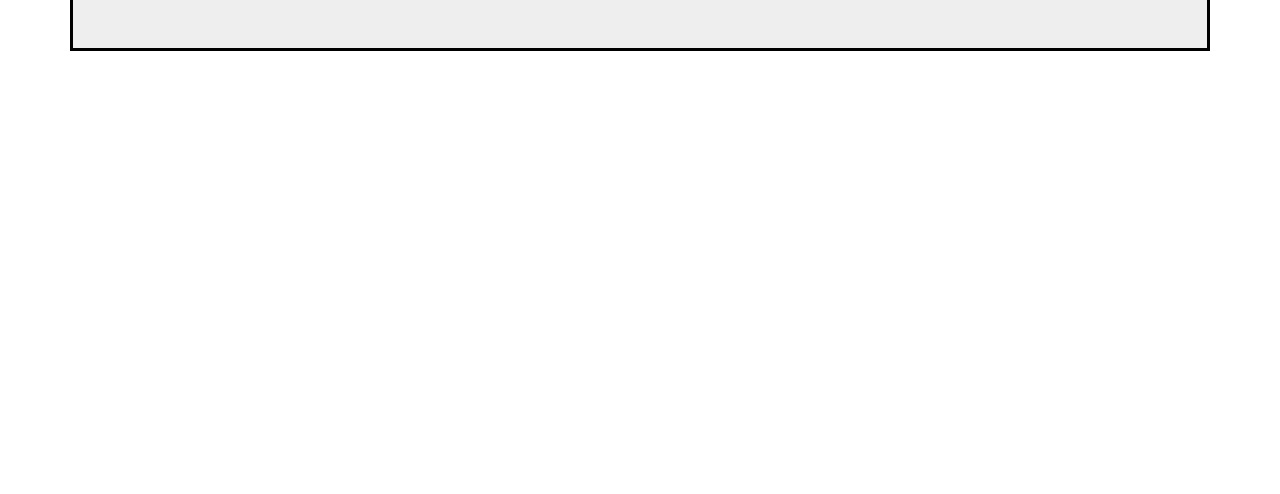
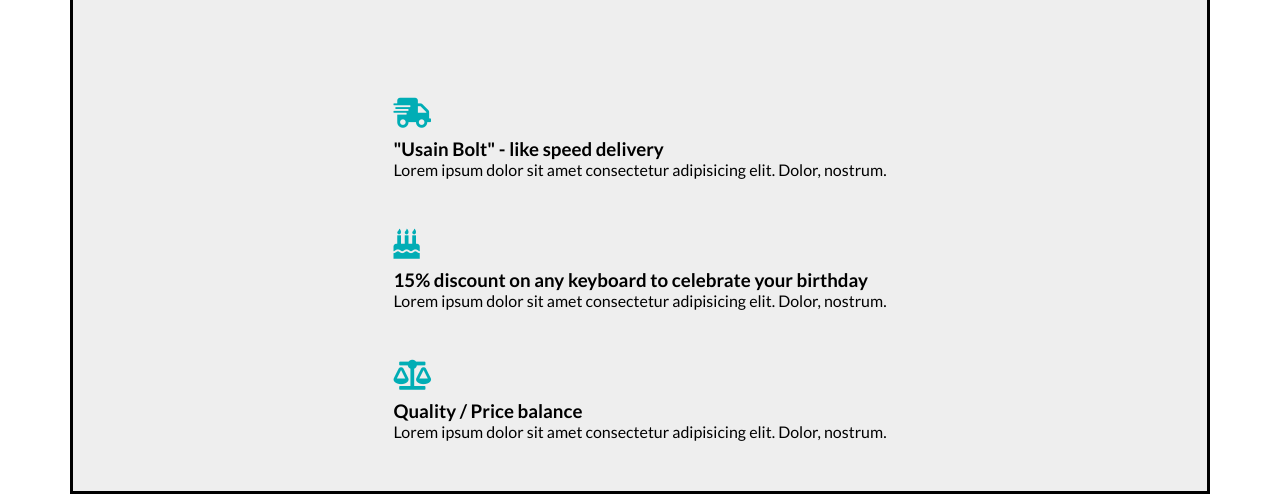
Before and after one commit to GeorgeCr/product-landing-page, a website: page index.html in a window 1280 px wide. Shown: the part 319-813 px from the top of the page. Drawn offline with Linux system fonts and the light colour scheme.

Commit message:
Added the features with their corresponding icons

```diff
--- a/index.html
+++ b/index.html
@@ -39,9 +39,26 @@
             <h3 class="heading heading-secondary">
                 TECH, ERGONOMY AND DESIGN COMBINED.
             </h3>
-            <div class="img"></div>
+            <section class="features">
+                <div class="feature">
+                    <i class="fas fa-shipping-fast"></i>
+                    <h3 class="feature-header">"Usain Bolt" - like speed delivery</h3>
+                    <p class="feature-body">Lorem ipsum dolor sit amet consectetur adipisicing elit. Dolor, nostrum.</p>
+                </div>
+                <div class="feature">
+                    <i class="fas fa-birthday-cake"></i></i>
+                    <h3 class="feature-header">15% discount on any keyboard to celebrate your birthday</h3>
+                    <p class="feature-body">Lorem ipsum dolor sit amet consectetur adipisicing elit. Dolor, nostrum.</p>
+                </div>
+                <div class="feature">
+                    <i class="fas fa-balance-scale"></i>
+                    <h3 class="feature-header">Quality / Price balance</h3>
+                    <p class="feature-body">Lorem ipsum dolor sit amet consectetur adipisicing elit. Dolor, nostrum.</p>
+                </div>
+            </section>
         </div>
     </section>
+    <!-- <div>Icons made by <a href="https://www.freepik.com/" title="Freepik">Freepik</a> from <a href="https://www.flaticon.com/" 			    title="Flaticon">www.flaticon.com</a> is licensed by <a href="http://creativecommons.org/licenses/by/3.0/" 			    title="Creative Commons BY 3.0" target="_blank">CC 3.0 BY</a></div> -->
 
 
     <!-- <embed src="" type="video" id="video">
--- a/sass/main.scss
+++ b/sass/main.scss
@@ -2,12 +2,13 @@
 // at least one media query
 // at least once css flexbox
 
+@import "animations.scss";
+
 // length variables
-
-@import "animations.scss";
 
 $grid-width: 114rem;
 $gutter-horizontal: 6rem;
+$main-focus-padding: 5rem 2rem;
 
 
 // colors
@@ -48,6 +49,9 @@ body {
 
 
 #header {
+    top: 0;
+    width: 100%;
+    position: fixed;
     background-color: $color-navigation-primary;
     height: 6rem;
     color: $color-navigation-text;
@@ -73,7 +77,7 @@ body {
             width: calc((100% - #{$gutter-horizontal}) / 2);
             #header-img {
                 display: inline-block;
-                padding-left: 10px;
+                padding-left: 1rem;
                 height: 4rem;
             }
 
@@ -91,10 +95,6 @@ body {
     padding-right: 1rem;
 }
 
-.main-focus {
-    height: 80vh;
-}
-
 .container {
     max-width: $grid-width;
     margin: 0 auto;
@@ -104,7 +104,7 @@ body {
     background-color: $color-main-section;
 
     .heading {
-        padding: 5rem 2rem;
+        padding: $main-focus-padding;
         text-align: center;
     }
 
@@ -128,12 +128,24 @@ body {
     }
 }
 
-#header {
-    top: 0;
-    width: 100%;
-    position: fixed;
+.features {
+    display: flex;
+    flex-direction: column;
+    align-items: center;
+    padding: $main-focus-padding;
+
+    .feature {
+        .fas {
+            font-size: 3rem;
+            color: $color-navigation-secondary;
+        }
+
+        &:not(:last-child) {
+            padding-bottom: 5rem;
+        }
+
+        .feature-header {
+            padding-top: 1rem;
+        }
+    }
 }
-
-.img {
-
-}
```
Also changed, not shown: css/style.css, img/fast-delivery.png (added).
